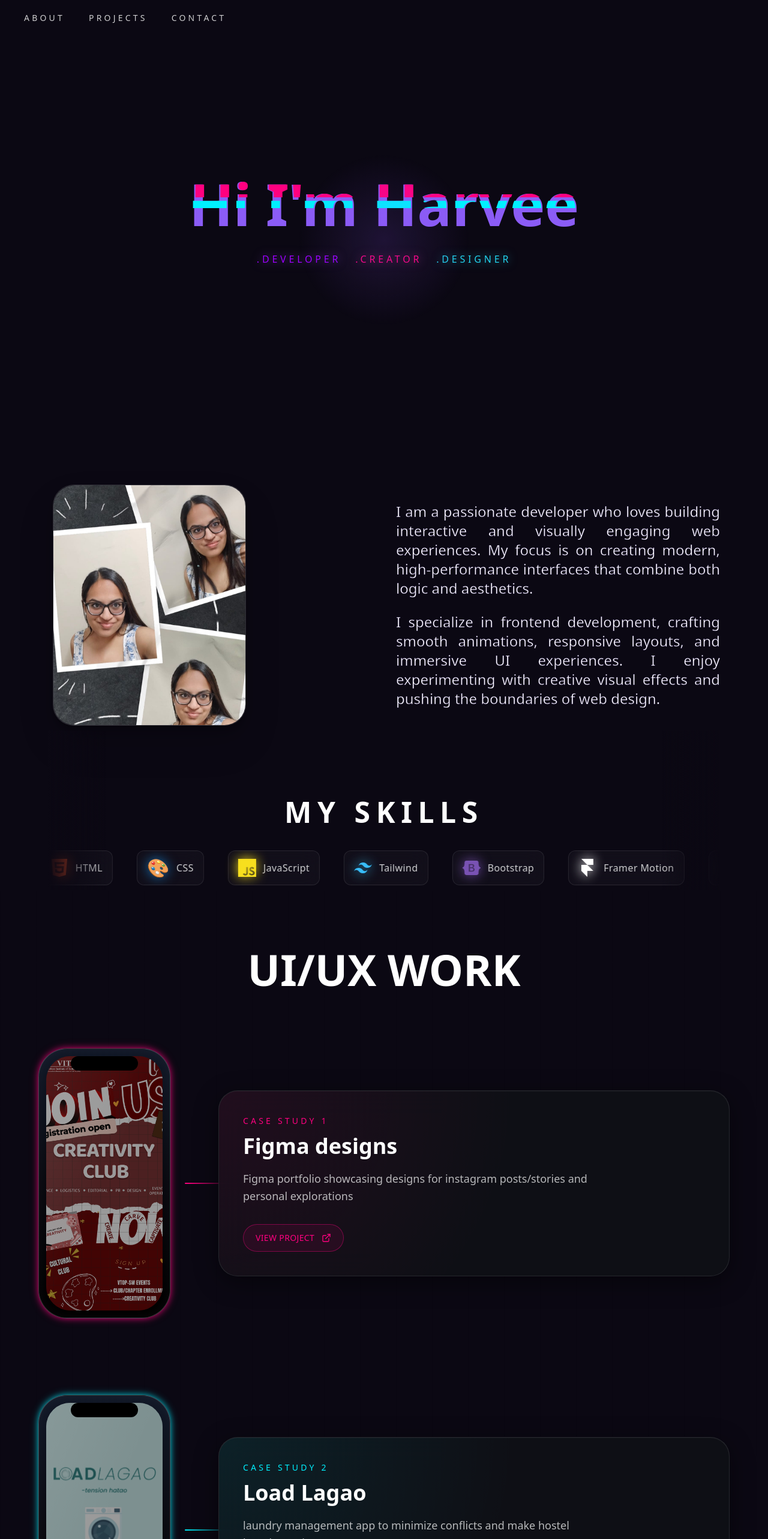
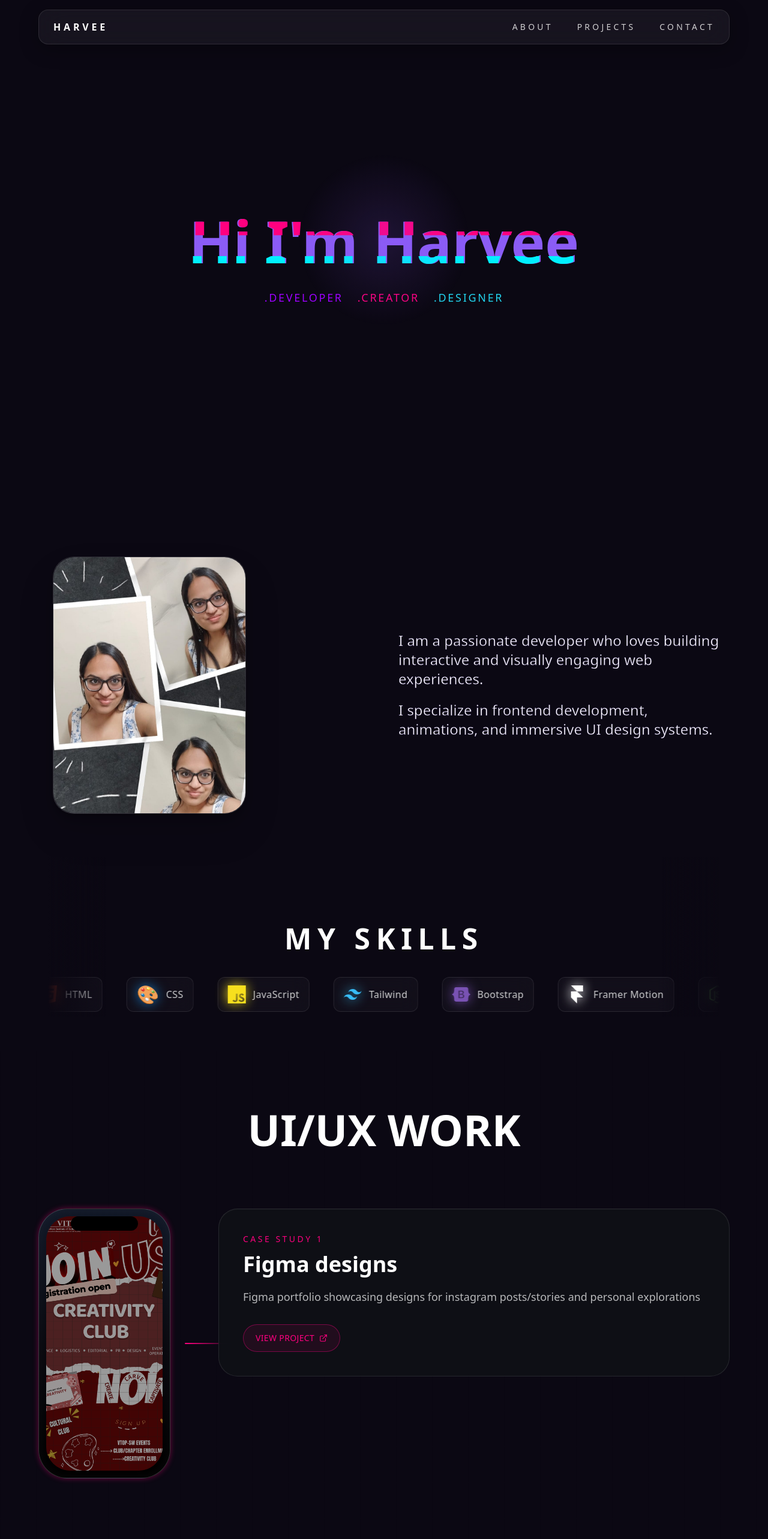
Before and after one commit to HarveeJain/portfolio, a React (Vite) app: page / in a window 1280 px wide. Shown: the top 2566 px of the page at 60% size. Built offline with nearby package versions, Linux system fonts and the light colour scheme.

Commit message:
fix responsiveness

```diff
--- a/package.json
+++ b/package.json
@@ -17,7 +17,7 @@
     "class-variance-authority": "^0.7.1",
     "clsx": "^2.1.1",
     "framer-motion": "^12.38.0",
-    "lucide-react": "^1.16.0",
+    "lucide-react": "^1.21.0",
     "maath": "^0.10.8",
     "ogl": "^1.0.11",
     "react": "^19.2.4",
--- a/src/components/About.jsx
+++ b/src/components/About.jsx
@@ -7,14 +7,18 @@ export default function About() {
   return (
     <section
       id="about"
-      className="w-full px-6 md:px-12 lg:px-20"
+      className="w-full px-5 sm:px-6 md:px-12 lg:px-20 py-8 md:py-14"
     >
-      {/* IMAGE + DESCRIPTION */}
       <motion.div
         initial="hidden"
         whileInView="show"
         viewport={{ once: true, amount: 0.3 }}
-        className="max-w-7xl mx-auto grid grid-cols-1 lg:grid-cols-[1fr_1fr] gap-10 items-center pb-0"
+        className="
+          max-w-7xl mx-auto
+          grid grid-cols-1 lg:grid-cols-[1fr_1fr]
+          gap-6 md:gap-12
+          items-center
+        "
       >
         {/* IMAGE */}
         <motion.div
@@ -27,7 +31,7 @@ export default function About() {
               transition: { duration: 1, ease: "easeOut" },
             },
           }}
-          className="flex justify-start lg:pr-6"
+          className="flex justify-center lg:justify-start"
         >
           <div className="flex justify-center w-fit p-2">
             <BorderGlow
@@ -45,13 +49,10 @@ export default function About() {
                 src={myImage}
                 alt="profile"
                 className="
-                  w-[270px]
-                  md:w-[320px]
-                  h-[540px]
-                  md:h-[400px]
-                  object-cover
-                  object-top
-                  block
+                  w-[70vw] sm:w-[60vw]
+                  max-w-[320px]
+                  aspect-[3/4]
+                  object-cover object-top
                   rounded-[35px]
                 "
               />
@@ -66,28 +67,27 @@ export default function About() {
             show: {
               opacity: 1,
               x: 0,
-              transition: { duration: 1, delay: 0.3 },
+              transition: { duration: 1, delay: 0.2 },
             },
           }}
+          className="flex justify-center"
         >
-          <div className="text-lg md:text-2xl text-stroke leading-relaxed text-justify space-y-6">
+          <div className="text-base sm:text-lg md:text-xl lg:text-2xl text-stroke leading-relaxed text-center lg:text-left space-y-5 max-w-2xl">
             <p>
               I am a passionate developer who loves building interactive and
-              visually engaging web experiences. My focus is on creating modern,
-              high-performance interfaces that combine both logic and aesthetics.
+              visually engaging web experiences.
             </p>
 
             <p>
-              I specialize in frontend development, crafting smooth animations,
-              responsive layouts, and immersive UI experiences. I enjoy
-              experimenting with creative visual effects and pushing the
-              boundaries of web design.
+              I specialize in frontend development, animations, and immersive UI
+              design systems.
             </p>
           </div>
         </motion.div>
       </motion.div>
 
-      <div>
+      {/* SKILLS */}
+      <div className="mt-10 md:mt-16">
         <SkillsLoop />
       </div>
     </section>
--- a/src/components/Hero.jsx
+++ b/src/components/Hero.jsx
@@ -3,49 +3,49 @@ import CursorStars from "./CursorStars";
 
 export default function Hero({ introDone }) {
   return (
-    <section className="relative min-h-screen overflow-hidden px-8 py-12 bg-[#0B0813]">
-
-      <div className="relative z-10 max-w-6xl mx-auto">
+    <section className="relative min-h-screen overflow-hidden px-4 sm:px-6 md:px-8 py-4 md:py-8 bg-[#0B0813]">
+      <div className="relative z-10 max-w-6xl mx-auto min-h-screen flex flex-col">
         <CursorStars />
 
-        {/* TITLE SECTION */}
         <motion.div
           initial={{ opacity: 0, y: 60 }}
           animate={introDone ? { opacity: 1, y: 0 } : { opacity: 0, y: 60 }}
           transition={{ duration: 1.2 }}
-          className="min-h-[80vh] flex flex-col items-center justify-center text-center"
+          className="
+            flex-1
+            flex
+            flex-col
+            items-center
+            justify-center
+            text-center
+            px-2
+            -mt-6 sm:mt-0
+          "
         >
-
           <h1
             className="
-              text-5xl md:text-8xl font-black leading-none
-              relative text-violet-500
-              glitch
+              text-4xl sm:text-5xl md:text-7xl lg:text-8xl
+              font-black leading-tight
+              text-violet-500 glitch
             "
           >
             Hi I'm Harvee
           </h1>
 
-          <div className="flex gap-6 mt-8 tracking-[0.3em]">
-
-            <span className="text-[#9D00FF] drop-shadow-[0_0_8px_rgba(168,85,247,0.6)]">
-              .DEVELOPER
-            </span>
-
-            <span className="text-[#FF007F] drop-shadow-[0_0_8px_rgba(236,72,153,0.6)]">
-              .CREATOR
-            </span>
-
-            <span className="text-cyan-400 drop-shadow-[0_0_8px_rgba(34,211,238,0.6)]">
-              .DESIGNER
-            </span>
-
+          <div
+            className="
+              flex flex-wrap justify-center gap-3 sm:gap-4 md:gap-6
+              mt-5 md:mt-8
+              tracking-[0.15em]
+              text-sm sm:text-base md:text-lg
+            "
+          >
+            <span className="text-[#9D00FF]">.DEVELOPER</span>
+            <span className="text-[#FF007F]">.CREATOR</span>
+            <span className="text-cyan-400">.DESIGNER</span>
           </div>
-
         </motion.div>
-
       </div>
-
     </section>
   );
 }
--- a/src/components/Navbar.jsx
+++ b/src/components/Navbar.jsx
@@ -1,33 +1,67 @@
+import { useState } from "react";
+import { Menu, X } from "lucide-react";
+
 export default function Navbar({ hidden }) {
+  const [isOpen, setIsOpen] = useState(false);
+
+  const closeMenu = () => setIsOpen(false);
+
   return (
     <header
       className={`
-        fixed top-0 left-0 w-full z-40
+        fixed top-0 left-0 w-full z-50
         transition-all duration-500
-        ${hidden ? "opacity-0 -translate-y-6 pointer-events-none" : "opacity-100 translate-y-0"}
+        ${
+          hidden
+            ? "opacity-0 -translate-y-6 pointer-events-none"
+            : "opacity-100 translate-y-0"
+        }
       `}
     >
-      <nav className="flex items-center px-10 py-5">
+      <nav className="px-4 md:px-8 py-4">
+        {/* GLASS PANEL */}
+        <div
+          className="
+            mx-auto
+            max-w-6xl
+            rounded-2xl
+            border border-white/10
+            bg-white/5
+            backdrop-blur-xl
+            shadow-[0_8px_32px_rgba(0,0,0,0.3)]
+          "
+        >
+          <div className="flex items-center justify-between px-6 py-4">
+            {/* LOGO */}
+            <a
+              href="#"
+              className="
+                text-white
+                font-black
+                tracking-[0.3em]
+                text-sm md:text-base
+              "
+            >
+              HARVEE
+            </a>
 
-        {/* LEFT SIDE LINKS */}
-        <div className="flex gap-10 text-sm tracking-[0.3em]">
+            {/* DESKTOP LINKS */}
+            <div className="hidden md:flex gap-10 text-sm tracking-[0.3em]">
               <a
                 href="#about"
                 className="
                   text-white/80
-              hover:text-violet-600
-              transition-colors duration-300
+                  hover:text-violet-500
+                  transition-colors
                   relative
-              after:content-['']
                   after:absolute
                   after:left-0
                   after:-bottom-1
                   after:h-[2px]
                   after:w-0
-              after:bg-violet-600
+                  after:bg-violet-500
                   after:transition-all
                   hover:after:w-full
-              cursor-pointer
                 "
               >
                 ABOUT
@@ -37,19 +71,17 @@ export default function Navbar({ hidden }) {
                 href="#projects"
                 className="
                   text-white/80
-              hover:text-[#FF007F]
-              transition-colors duration-300
+                  hover:text-pink-500
+                  transition-colors
                   relative
-              after:content-['']
                   after:absolute
                   after:left-0
                   after:-bottom-1
                   after:h-[2px]
                   after:w-0
-              after:bg-[#FF007F]
+                  after:bg-pink-500
                   after:transition-all
                   hover:after:w-full
-              cursor-pointer
                 "
               >
                 PROJECTS
@@ -60,9 +92,8 @@ export default function Navbar({ hidden }) {
                 className="
                   text-white/80
                   hover:text-cyan-400
-              transition-colors duration-300
+                  transition-colors
                   relative
-              after:content-['']
                   after:absolute
                   after:left-0
                   after:-bottom-1
@@ -71,14 +102,78 @@ export default function Navbar({ hidden }) {
                   after:bg-cyan-400
                   after:transition-all
                   hover:after:w-full
-              cursor-pointer
                 "
               >
                 CONTACT
               </a>
-
             </div>
 
+            {/* MOBILE MENU BUTTON */}
+            <button
+              onClick={() => setIsOpen(!isOpen)}
+              className="
+                md:hidden
+                text-white
+                p-2
+                rounded-lg
+                hover:bg-white/10
+                transition
+              "
+            >
+              {isOpen ? <X size={26} /> : <Menu size={26} />}
+            </button>
+          </div>
+
+          {/* MOBILE MENU */}
+          <div
+            className={`
+              md:hidden
+              overflow-hidden
+              transition-all duration-300
+              ${
+                isOpen
+                  ? "max-h-64 opacity-100"
+                  : "max-h-0 opacity-0"
+              }
+            `}
+          >
+            <div
+              className="
+                border-t border-white/10
+                bg-white/[0.03]
+                backdrop-blur-xl
+                px-6 py-5
+                flex flex-col gap-5
+                tracking-[0.25em]
+                text-sm
+              "
+            >
+              <a
+                href="#about"
+                onClick={closeMenu}
+                className="text-white/80 hover:text-violet-500 transition"
+              >
+                ABOUT
+              </a>
+
+              <a
+                href="#projects"
+                onClick={closeMenu}
+                className="text-white/80 hover:text-pink-500 transition"
+              >
+                PROJECTS
+              </a>
+
+              <a
+                href="#contact"
+                onClick={closeMenu}
+                className="text-white/80 hover:text-cyan-400 transition"
+              >
+                CONTACT
+              </a>
+            </div>
+          </div>
+        </div>
       </nav>
     </header>
   );
--- a/src/components/UiUxSection.jsx
+++ b/src/components/UiUxSection.jsx
@@ -10,15 +10,13 @@ const projects = [
     desc: "Figma portfolio showcasing designs for instagram posts/stories and personal explorations",
     image: figmaDesign,
     behance: "https://www.behance.net/gallery/241415881/figma-designs",
-    rotate: "0deg",
     glow: "#FF007F",
   },
   {
     title: "Load Lagao",
-    desc: "laundry management app to minimize conflicts and make hostel laundry easier.",
+    desc: "Laundry management app to minimize conflicts and make hostel laundry easier.",
     image: loadLagao,
     behance: "https://www.behance.net/gallery/246597893/Load-Lagao-laundry-service-app-design",
-    rotate: "0deg",
     glow: "#00F0FF",
   },
   {
@@ -26,7 +24,6 @@ const projects = [
     desc: "App designed regarding student pain points to make hostel life easier",
     image: soochna,
     behance: "https://behance.net/",
-    rotate: "0deg",
     glow: "#9D00FF",
   },
 ];
@@ -35,7 +32,7 @@ export default function UiUxSection() {
   return (
     <section
       id="uiux"
-      className="relative min-h-[75vh] overflow-hidden bg-[#0B0813] flex items-center justify-center px-6 py-24"
+      className="relative min-h-[75vh] overflow-hidden bg-[#0B0813] flex items-center justify-center px-4 sm:px-6 py-12 md:py-24"
     >
       {/* GRID BACKGROUND */}
       <div className="absolute inset-0 opacity-20">
@@ -55,170 +52,104 @@ export default function UiUxSection() {
           initial={{ opacity: 0, y: 40 }}
           whileInView={{ opacity: 1, y: 0 }}
           transition={{ duration: 0.8 }}
-          className="mb-24 text-center"
+          className="mb-12 md:mb-24 text-center"
         >
-
-          <h2 className="text-5xl md:text-7xl font-black uppercase">
+          <h2 className="text-3xl sm:text-4xl md:text-7xl font-black uppercase">
             UI/UX WORK
           </h2>
-
         </motion.div>
 
-        {/* PROJECT TIMELINE */}
-        <div className="flex flex-col gap-32 max-w-6xl mx-auto">
-
-
+        {/* TIMELINE */}
+        <div className="flex flex-col gap-16 md:gap-32 max-w-6xl mx-auto">
           {projects.map((project, i) => (
             <div
               key={i}
-
               className="
                 relative
-                flex
-                flex-col
-                md:flex-row
-                items-center
-                gap-10
-                md:gap-20
+                flex flex-col md:flex-row
+                items-center md:items-start
+                gap-8 md:gap-20
                 group
               "
             >
+              {/* PHONE */}
+              <div className="relative flex items-center justify-center w-full md:w-auto">
 
-            {/* PHONE SIDE */}
-            <div className="relative flex items-center">
-
-                {/* CONNECTOR LINE */}
+                {/* CONNECTOR LINE (desktop only) */}
                 <div
                   className="
                     hidden md:block
-                        absolute
-                        left-full
-                        ml-6
-                        w-20
-                        h-[2px]
-                        rounded-full
+                    absolute left-full ml-6
+                    w-20 h-[2px] rounded-full
                   "
                   style={{
                     background: `linear-gradient(to right, ${project.glow}, transparent)`,
-
                   }}
                 />
 
-
-                {/* PHONE BODY */}
                 <motion.div
-                whileHover={{
-                    y: -10,
-                    scale: 1.03,
-                }}
+                  whileHover={{ y: -10, scale: 1.03 }}
                   className="
                     relative
-                w-[220px]
-                h-[450px]
-                rounded-[3rem]
-                border
-                border-white/20
-                bg-gradient-to-b
-                from-[#111827]
-                via-[#09090f]
-                to-black
-                backdrop-blur-xl
+                    w-[160px] sm:w-[200px] md:w-[220px]
+                    h-[320px] sm:h-[400px] md:h-[450px]
+                    rounded-[2.5rem] md:rounded-[3rem]
+                    border border-white/20
+                    bg-gradient-to-b from-[#111827] via-[#09090f] to-black
                     overflow-hidden
                   "
                   style={{
                     boxShadow: `
-                    0 0 1px rgba(255,255,255,0.4),
-                    0 0 10px ${project.glow}99,
-                    0 0 15px ${project.glow}66,
+                      0 0 10px ${project.glow}66,
                       inset 0 0 20px rgba(255,255,255,0.04)
                     `,
                   }}
                 >
-
                   {/* CAMERA */}
-                <div className="absolute top-3 left-1/2 -translate-x-1/2 w-28 h-6 rounded-full bg-black z-20" />
+                  <div className="absolute top-2 md:top-3 left-1/2 -translate-x-1/2 w-20 md:w-28 h-4 md:h-6 rounded-full bg-black z-20" />
 
                   {/* SCREEN */}
-                <div className="absolute inset-3 rounded-[2.5rem] overflow-hidden">
-
+                  <div className="absolute inset-2 md:inset-3 rounded-[2rem] md:rounded-[2.5rem] overflow-hidden">
                     <img
                       src={project.image}
                       alt={project.title}
                       className="
-                        w-full
-                        h-full
-                        object-cover
-                        transition-transform
-                        duration-700
-                        group-hover:scale-110
+                        w-full h-full object-cover
+                        group-hover:scale-110 transition duration-700
                       "
                     />
-
-                    {/* OVERLAY */}
-                    <div className="absolute inset-0 bg-black/40 group-hover:bg-black/20 transition duration-500" />
-
-                    {/* REFLECTION */}
-                    <div
-                    className="
-                        absolute
-                        inset-0
-                        bg-gradient-to-br
-                        from-white/20
-                        via-transparent
-                        to-transparent
-                        opacity-40
-                    "
-                    />
-
+                    <div className="absolute inset-0 bg-black/40 group-hover:bg-black/20 transition" />
                   </div>
                 </motion.div>
               </div>
 
-            {/* DESCRIPTION SIDE */}
+              {/* TEXT */}
               <motion.div
                 className="
-                flex-1
-                relative
-                rounded-[2rem]
-                border
-                border-white/10
+                  flex-1 w-full
+                  rounded-[1.5rem] md:rounded-[2rem]
+                  border border-white/10
                   bg-[#0F1117]/90
                   backdrop-blur-xl
-                p-10
-                overflow-hidden
+                  p-5 sm:p-8 md:p-10
                 "
                 style={{
-                boxShadow: `
-                    inset 0 1px 0 rgba(255,255,255,0.04),
-                    0 10px 40px rgba(0,0,0,0.45)
-                `,
+                  boxShadow: `inset 0 1px 0 rgba(255,255,255,0.04)`,
                 }}
               >
-
-                {/* BACKGROUND GLOW */}
-                <div
-                className="absolute inset-0 opacity-[0.08]"
-                style={{
-                    background: `radial-gradient(circle at top left, ${project.glow}, transparent 55%)`,
-                }}
-                />
-
                 <div className="relative z-10">
-
                   <p
-                className="text-sm uppercase tracking-[0.3em] mb-3"
-                style={{
-                    color: project.glow,
-                }}
+                    className="text-xs sm:text-sm uppercase tracking-[0.25em] mb-2 md:mb-3"
+                    style={{ color: project.glow }}
                   >
                     CASE STUDY {i + 1}
                   </p>
 
-                <h3 className="text-4xl font-black mb-5">
+                  <h3 className="text-2xl sm:text-3xl md:text-4xl font-black mb-3 md:mb-5">
                     {project.title}
                   </h3>
 
-                <p className="text-white/70 leading-relaxed text-lg mb-8 max-w-xl">
+                  <p className="text-white/70 text-sm sm:text-base md:text-lg leading-relaxed mb-6 md:mb-8">
                     {project.desc}
                   </p>
 
@@ -226,18 +157,11 @@ export default function UiUxSection() {
                     href={project.behance}
                     target="_blank"
                     rel="noreferrer"
-
                     className="
-                    inline-flex
-                    items-center
-                    gap-3
-                    px-5
-                    py-3
-                    rounded-full
-                    border
-                    text-sm
-                    tracking-wide
-                    uppercase
+                      inline-flex items-center gap-2
+                      px-4 md:px-5 py-2 md:py-3
+                      rounded-full border
+                      text-xs sm:text-sm uppercase tracking-wide
                     "
                     style={{
                       borderColor: `${project.glow}66`,
@@ -246,7 +170,7 @@ export default function UiUxSection() {
                     }}
                   >
                     View Project
-                    <ExternalLink size={16} />
+                    <ExternalLink size={14} />
                   </a>
                 </div>
               </motion.div>
```
Also changed, not shown: src/components/WebProjectsSection.jsx (+40 -20 lines), 1 other file (tests, documents, lock files or other folders). Lines whose indentation alone changed are shown as unchanged.
